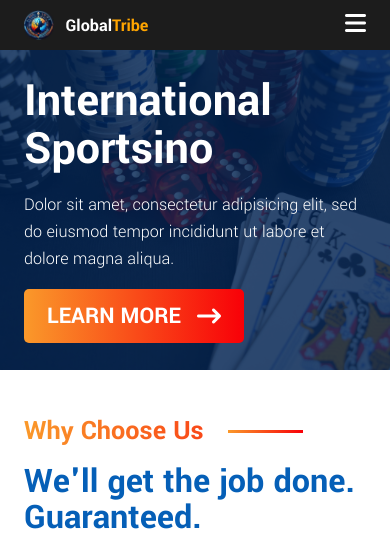
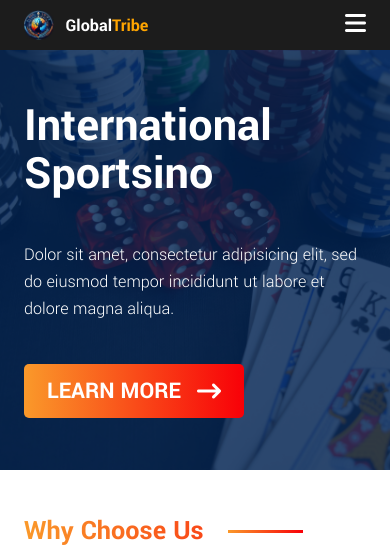
Before and after one commit to chaz9127/global-tribe, a React (Vite) app: page / in a window 390 px wide. Shown: the top 547 px of the page. Built offline with nearby package versions, Linux system fonts and the light colour scheme.

Commit message:
fixing hero for mobile

```diff
--- a/src/components/Hero/Hero.scss
+++ b/src/components/Hero/Hero.scss
@@ -4,8 +4,7 @@
     background-repeat: no-repeat;
     background-size: cover;
     width: 100%;
-    min-height: 300px;
-    max-height: 600px;
+    min-height: 600px;
     padding-top: 100px;
 
     .hero-content-background {
@@ -17,7 +16,7 @@
         .hero-content {
             width: 100%;
             height: 100%;
-            min-height: 300px;
+            min-height: 600px;
             max-width: 1170px;
             color: white;
             display: flex;
@@ -56,6 +55,15 @@
             background-image: linear-gradient(to right, rgb(250, 153, 42) , rgb(248, 0, 8));
         }
     }
+
+    &.condensed {
+        min-height: 300px;
+        .hero-content-background {
+            .hero-content {
+                min-height: 300px;
+            }
+        }
+    }
 }
 
 @media (max-width: 768px) {
@@ -65,6 +73,7 @@
         .hero-content-background {
             padding: 10px 24px;
             .hero-content {
+                min-height: 400px;
                 &.condensed {
                     min-height: 150px;
                 }
@@ -76,5 +85,14 @@
                 }
             }
         }
+
+        &.condensed {
+            min-height: 150px;
+            .hero-content-background {
+                .hero-content {
+                    min-height: 150px;
+                }
+            }
+        }
     }
 }
--- a/src/components/Hero/Hero.tsx
+++ b/src/components/Hero/Hero.tsx
@@ -13,9 +13,9 @@ type HeroPropsType = {
 const Hero: React.FC<HeroPropsType> = ({title, description='', ctaText='', ctaUrl='', condensed=false}) => {
 
     return (
-        <div className="hero">
+        <div className={`${condensed ? 'condensed' : ''} hero`}>
         <div className="hero-content-background">
-          <div className={`${condensed ? 'condensed' : ''} hero-content`}>
+          <div className="hero-content">
             <h2 className="hero-header">{title}</h2>
             <p className="hero-description">
               {description}
```
